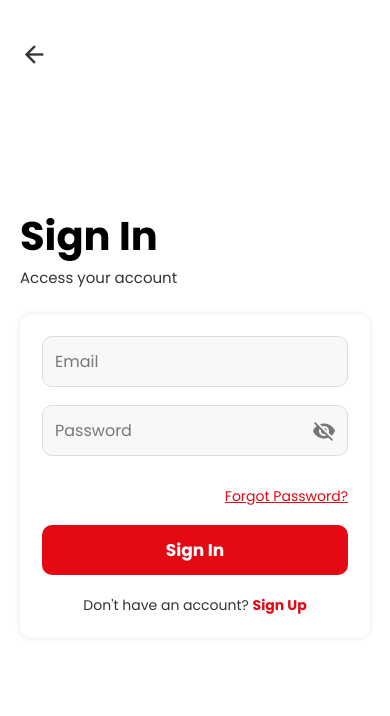
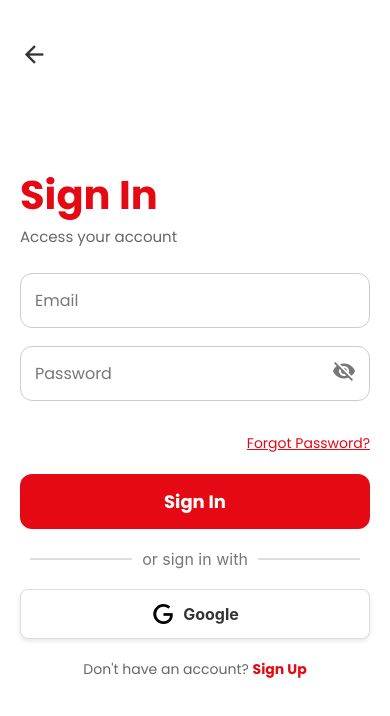
Before and after one commit to Ilustrisimo03/PcRex-Ecommerce, a React Native app: screen /SignIn_SignUp in a window 390 px wide. Shown: the top 716 px of the page. Built offline with nearby package versions, Linux system fonts and the light colour scheme.

Commit message:
Login Structure

```diff
--- a/App.js
+++ b/App.js
@@ -1,6 +1,7 @@
 import React from 'react';
 import { NavigationContainer } from '@react-navigation/native';
 import { createStackNavigator } from '@react-navigation/stack';
+import { StatusBar } from 'expo-status-bar';
 import GetStarted from './Screens/GetStarted';
 import SignIn_SignUp from './Screens/SignIn_SignUp';
 import Home from './Screens/Home';
@@ -15,6 +16,8 @@ const Stack = createStackNavigator();
 
 export default function app() {
   return (
+
+
     <NavigationContainer>
       <Stack.Navigator initialRouteName="GetStarted">
         <Stack.Screen name="GetStarted" component={GetStarted} options={{ headerShown: false }} />
@@ -26,5 +29,6 @@ export default function app() {
         <Stack.Screen name="ForgotPassword" component={Account} options={{ headerShown: false }} />
       </Stack.Navigator>
     </NavigationContainer>
+
   );
 }
--- a/Screens/SignIn_SignUp.js
+++ b/Screens/SignIn_SignUp.js
@@ -195,6 +195,17 @@ export default function Registrations({ navigation }) {
           <Text style={styles.buttonText}>{isLogin ? 'Sign In' : 'Sign Up'}</Text>
         </TouchableOpacity>
 
+        <View style={styles.orContainer}>
+        <View style={styles.line} />
+        <Text style={styles.orText}>or {isLogin ? 'sign in' : 'sign up'} with</Text>
+        <View style={styles.line} />
+      </View>
+
+      <TouchableOpacity style={styles.googleButton}>
+        <Icon name="google" size={24} color="#000" />
+        <Text style={styles.googleButtonText}>Google</Text>
+      </TouchableOpacity>
+
         <View style={styles.toggleContainer}>
           <Text style={styles.toggleText}>
             {isLogin ? "Don't have an account? " : "Already have an account? "}
@@ -237,61 +248,92 @@ const styles = StyleSheet.create({
   title: {
     fontSize: 40,
     fontFamily: 'Poppins-Bold',
-    color: '#000',
-    alignSelf: 'flex-start',
+    color: '#E50914',
+    alignSelf: 'start',
   },
   subtitle: {
     fontSize: 15,
-    color: '#333',
-    alignSelf: 'flex-start',
+    color: '#666',
+    alignSelf: 'start',
     fontFamily: 'Poppins-Regular',
     marginBottom: 25,
   },
   toggleContainer: {
     marginTop: 20,
-    alignItems: "center", // Center the text horizontally
+    alignItems: 'center',
   },
   toggleText: {
     fontSize: 14,
-    color: "#333",
-    fontFamily: "Poppins-Regular",
+    color: '#666',
+    fontFamily: 'Poppins-Regular',
   },
   toggleLink: {
     fontSize: 14,
-    fontFamily: "Poppins-Bold",
-    color: "#E50914", // Red color for emphasis
+    fontFamily: 'Poppins-Bold',
+    color: '#E50914',
+  },
+  orContainer: {
+    flexDirection: 'row',
+    alignItems: 'center',
+    justifyContent: 'center',
+    marginVertical: 20,
+  },
+  line: {
+    flex: 1,
+    height: 2,
+    backgroundColor: '#ddd',
+    marginHorizontal: 10,
+  },
+  orText: {
+    fontSize: 16,
+    color: '#777',
+    textAlign: 'center',
+  },
+  googleButton: {
+    flexDirection: 'row',
+    alignItems: 'center',
+    justifyContent: 'center',
+    backgroundColor: '#fff',
+    paddingVertical: 12,
+    borderRadius: 8,
+    borderWidth: 1,
+    borderColor: '#ddd',
+    shadowColor: '#000',
+    shadowOffset: { width: 0, height: 2 },
+    shadowOpacity: 0.1,
+    shadowRadius: 4,
+    elevation: 3,
+  },
+  googleButtonText: {
+    color: '#333',
+    fontSize: 16,
+    fontWeight: 'bold',
+    marginLeft: 8,
   },
   formContainer: {
     width: '100%',
-    padding: 22,
-    backgroundColor: '#fff',
-    borderRadius: 12,
-    shadowColor: '#000',
-    shadowOpacity: 0.1,
-    shadowRadius: 6,
-    elevation: 6,
   },
   inputContainer: {
     marginBottom: 18,
   },
   input: {
-    backgroundColor: '#f8f8f8',
+    backgroundColor: '#fff',
     color: '#000',
-    padding: 12,
-    borderRadius: 10,
+    padding: 14,
+    borderRadius: 12,
     fontSize: 16,
     borderWidth: 1,
-    borderColor: '#ddd',
+    borderColor: '#ccc',
     fontFamily: 'Poppins-Regular',
   },
   eyeIcon: {
     position: 'absolute',
-    right: 12,
+    right: 14,
     top: '50%',
-    transform: [{ translateY: -12 }],
+    transform: [{ translateY: -14 }],
   },
   forgotPassword: {
-    marginTop: 12,
+    marginTop: 14,
     alignSelf: 'flex-end',
   },
   forgotPasswordText: {
@@ -302,14 +344,31 @@ const styles = StyleSheet.create({
   },
   button: {
     backgroundColor: '#E50914',
-    padding: 12,
-    borderRadius: 10,
+    padding: 14,
+    borderRadius: 12,
     alignItems: 'center',
-    marginTop: 18,
+    marginTop: 20,
   },
   buttonText: {
-    fontSize: 17,
+    fontSize: 18,
     fontFamily: 'Poppins-Bold',
     color: '#fff',
   },
+  card: {
+    backgroundColor: '#fff',
+    padding: 20,
+    borderRadius: 15,
+    shadowColor: '#000',
+    shadowOffset: { width: 0, height: 4 },
+    shadowOpacity: 0.1,
+    shadowRadius: 5,
+    elevation: 5,
+    width: '90%',
+    marginBottom: 20,
+  },
+  cardText: {
+    fontSize: 16,
+    color: '#333',
+    fontFamily: 'Poppins-Regular',
+  }
 });
--- a/package.json
+++ b/package.json
@@ -12,6 +12,7 @@
   "dependencies": {
     "@react-native-async-storage/async-storage": "^1.24.0",
     "@react-native-community/checkbox": "^0.5.17",
+    "@react-navigation/bottom-tabs": "^7.3.3",
     "@react-navigation/native": "^7.0.19",
     "@react-navigation/stack": "^7.2.3",
     "expo": "~52.0.39",
```
Also changed, not shown: 1 other file (tests, documents, lock files or other folders).
